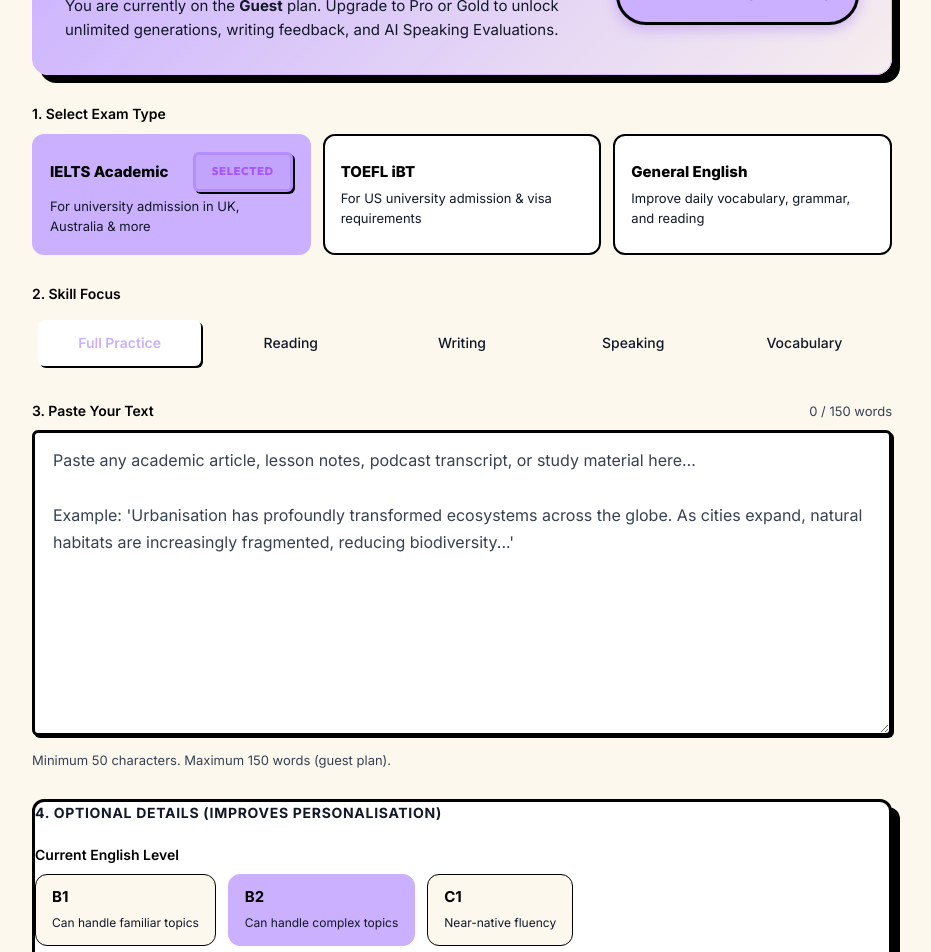
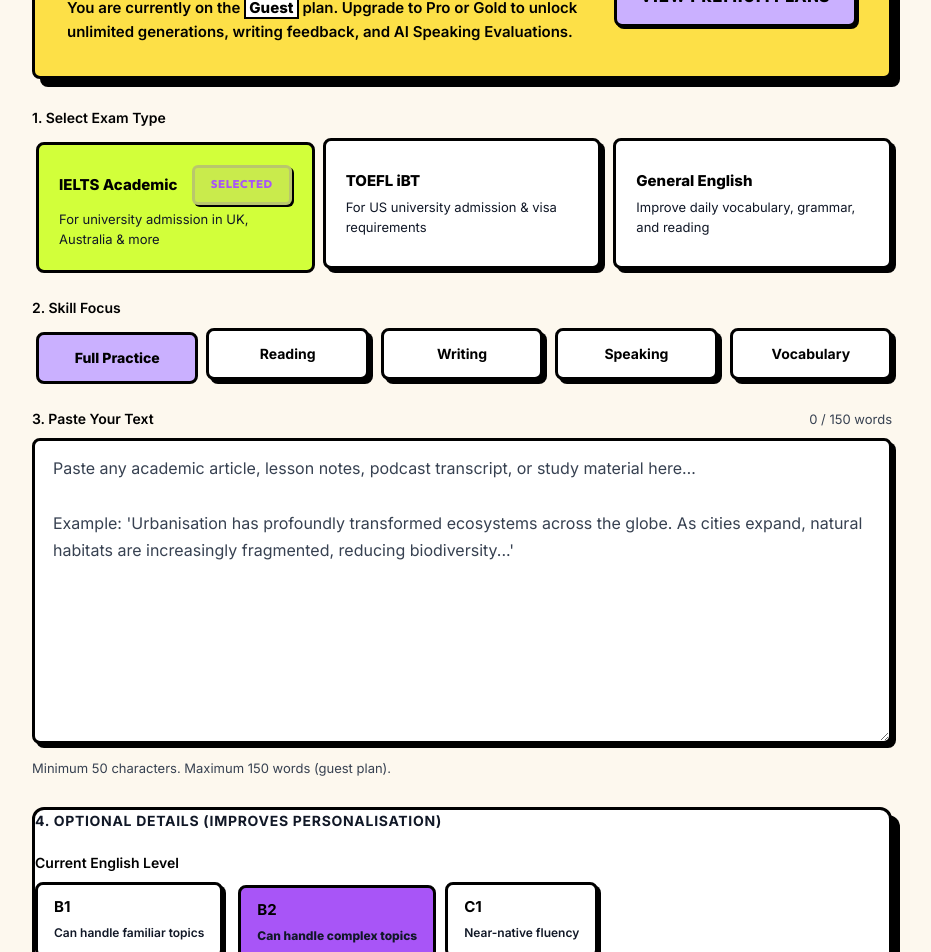
Before and after one commit to uSoyrac/personinapp, a Next.js app: page /practice in a window 1280 px wide. Shown: the part 500-1452 px from the top of the page, without its empty margins (178-1109 px from the left). Built offline with nearby package versions, Linux system fonts and the light colour scheme.

Commit message:
style: brutalize practice page UI components

```diff
--- a/app/globals.css
+++ b/app/globals.css
@@ -211,21 +211,22 @@
    ============================== */
 .input-base {
   background: var(--surface);
-  border: var(--border-width) solid var(--border);
-  border-radius: var(--radius-sm);
+  border: 3px solid #000;
+  border-radius: 8px;
   color: var(--foreground);
   font-family: var(--font-sans);
   font-size: 1rem;
   padding: 0.875rem 1.125rem;
   width: 100%;
-  box-shadow: var(--shadow-sm);
+  box-shadow: 4px 4px 0px #000;
   outline: none;
-  transition: all 0.15s ease;
+  transition: transform 0.15s ease, box-shadow 0.15s ease;
 }
 .input-base::placeholder { color: var(--foreground-faint); }
 .input-base:focus {
-  border-color: var(--primary);
-  box-shadow: var(--shadow-glow);
+  border-color: #000;
+  box-shadow: none;
+  transform: translate(4px, 4px);
 }
 
 .label {
@@ -306,28 +307,33 @@
 .tab-list {
   display: flex;
   flex-wrap: wrap;
-  gap: 0.5rem;
-  background: var(--surface-2);
-  padding: 0.375rem;
-  border-radius: var(--radius-md);
+  gap: 0.75rem;
+  background: transparent;
 }
 .tab-item {
   flex: 1;
   text-align: center;
   padding: 0.75rem 1rem;
-  border-radius: var(--radius-sm);
+  background: #FFF;
+  border: 3px solid #000;
+  border-radius: 8px;
   font-size: 0.875rem;
-  font-weight: 500;
-  color: var(--foreground-muted);
+  font-weight: 700;
+  color: #000;
   cursor: pointer;
-  transition: all 0.2s;
+  box-shadow: 4px 4px 0px #000;
+  transition: transform 0.15s ease, box-shadow 0.15s ease;
 }
-.tab-item:hover { color: var(--foreground); }
+.tab-item:hover {
+  transform: translate(-2px, -2px);
+  box-shadow: 6px 6px 0px #000;
+}
 .tab-item.active {
-  background: var(--surface);
-  color: var(--primary);
-  box-shadow: var(--shadow-sm);
-  font-weight: 600;
+  background: #CAB0FF;
+  color: #000;
+  box-shadow: none;
+  transform: translate(4px, 4px);
+  font-weight: 900;
 }
 
 /* ==============================
--- a/app/practice/page.tsx
+++ b/app/practice/page.tsx
@@ -206,17 +206,17 @@
 
           {/* Upsell Banner for non-premium */}
           {(tier === "guest" || tier === "free") && !error && (
-            <div className="card-elevated animate-fadeIn" style={{ padding: "2rem", marginBottom: "1.75rem", background: "linear-gradient(135deg, var(--primary-glow) 0%, rgba(124, 58, 237, 0.05) 100%)", border: "1px solid var(--primary-light)", display: "flex", flexWrap: "wrap", alignItems: "center", gap: "1.5rem", justifyContent: "space-between", borderRadius: "var(--radius-lg)" }}>
+            <div className="card-elevated animate-fadeIn" style={{ padding: "2rem", marginBottom: "1.75rem", background: "#FDE047", border: "3px solid #000", boxShadow: "8px 8px 0px #000", display: "flex", flexWrap: "wrap", alignItems: "center", gap: "1.5rem", justifyContent: "space-between", borderRadius: "8px" }}>
               <div style={{ flex: 1, minWidth: "250px" }}>
                 <div style={{ display: "flex", alignItems: "center", gap: "0.5rem", marginBottom: "0.5rem" }}>
                   <span style={{ fontSize: "1.5rem" }}>⭐</span>
-                  <h3 style={{ margin: 0, fontSize: "1.25rem", color: "var(--primary)" }}>Accelerate Your Score</h3>
+                  <h3 style={{ margin: 0, fontSize: "1.25rem", color: "#000", fontWeight: 900 }}>Accelerate Your Score</h3>
                 </div>
-                <p style={{ margin: 0, fontSize: "0.9375rem", color: "var(--foreground-muted)", lineHeight: 1.6 }}>
-                  You are currently on the <strong style={{ textTransform: "capitalize" }}>{tier}</strong> plan. Upgrade to Pro or Gold to unlock unlimited generations, writing feedback, and AI Speaking Evaluations.
+                <p style={{ margin: 0, fontSize: "0.9375rem", color: "#000", fontWeight: 600, lineHeight: 1.6 }}>
+                  You are currently on the <strong style={{ textTransform: "capitalize", background: "#FFF", padding: "0 0.2rem", border: "2px solid #000" }}>{tier}</strong> plan. Upgrade to Pro or Gold to unlock unlimited generations, writing feedback, and AI Speaking Evaluations.
                 </p>
               </div>
-              <button className="btn-primary" onClick={() => window.dispatchEvent(new Event("open-signup"))} style={{ padding: "0.875rem 1.5rem", whiteSpace: "nowrap", boxShadow: "0 4px 14px rgba(124, 58, 237, 0.3)", borderRadius: "999px" }}>
+              <button className="btn-primary" onClick={() => window.dispatchEvent(new Event("open-signup"))} style={{ padding: "0.875rem 1.5rem", whiteSpace: "nowrap", borderRadius: "8px" }}>
                 View Premium Plans
               </button>
             </div>
@@ -258,13 +258,15 @@
                     id={`exam-${opt.id}`}
                     onClick={() => setExamType(opt.id)}
                     style={{
-                      background: examType === opt.id ? "var(--primary-glow)" : "var(--surface)",
-                      border: `2px solid ${examType === opt.id ? "var(--primary)" : "var(--border)"}`,
-                      borderRadius: "var(--radius-md)",
-                      padding: "1rem",
+                      background: examType === opt.id ? "#D2FF3A" : "#FFFFFF",
+                      border: "3px solid #000",
+                      borderRadius: "8px",
+                      padding: "1.25rem",
                       cursor: "pointer",
                       textAlign: "left",
-                      transition: "all 0.2s ease",
+                      boxShadow: examType === opt.id ? "none" : "4px 4px 0px #000",
+                      transform: examType === opt.id ? "translate(4px, 4px)" : "none",
+                      transition: "all 0.15s ease",
                     }}
                   >
                     <div style={{ display: "flex", gap: "0.625rem", alignItems: "center", marginBottom: "0.25rem" }}>
@@ -340,13 +342,17 @@
                       id={`level-${opt.id}`}
                       onClick={() => setLevel(opt.id)}
                       style={{
-                        background: level === opt.id ? "var(--primary-glow)" : "var(--background)",
-                        border: `1px solid ${level === opt.id ? "var(--primary)" : "var(--border)"}`,
-                        borderRadius: "var(--radius-md)",
+                        background: level === opt.id ? "#A855F7" : "#FFFFFF",
+                        color: level === opt.id ? "#FFF" : "#000",
+                        border: "3px solid #000",
+                        borderRadius: "8px",
                         padding: "0.625rem 1rem",
                         cursor: "pointer",
+                        fontWeight: level === opt.id ? 800 : 600,
                         textAlign: "left",
-                        transition: "all 0.2s ease",
+                        boxShadow: level === opt.id ? "none" : "3px 3px 0px #000",
+                        transform: level === opt.id ? "translate(3px, 3px)" : "none",
+                        transition: "all 0.15s ease",
                       }}
                     >
                       <span style={{ fontWeight: 700, color: "var(--foreground)", fontSize: "0.9375rem", display: "block" }}>{opt.id}</span>
```
